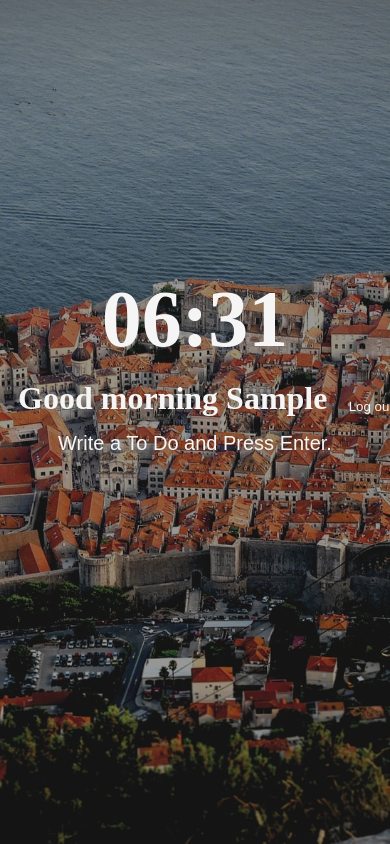
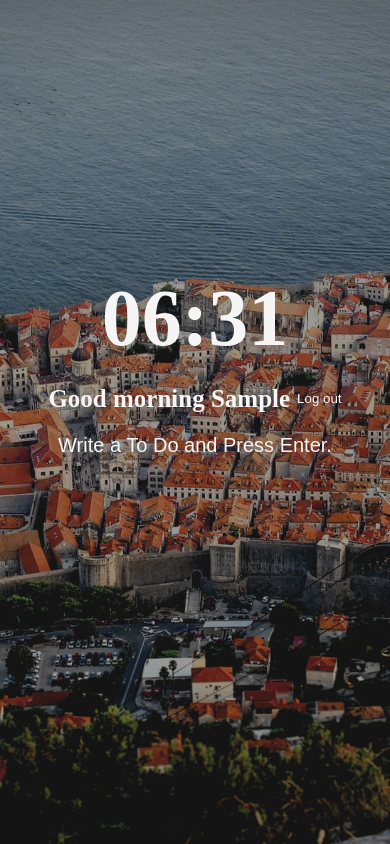
Before and after one commit to hizz1008/hizz1008-javascript-app, a plain HTML site: page index.html in a window 390 px wide. Both pictures are taken after typing "Sample" into the empty fields and a click on the button "Log In". Drawn offline with Linux system fonts and the light colour scheme; a web font is replaced by a local one.

Commit message:
레이아웃 변경

```diff
--- a/css/style.css
+++ b/css/style.css
@@ -33,8 +33,8 @@ button {
   font-family: "Poltawski Nowy", serif;
 }
 #clock,
-#greeting,
 #login-form,
+#logout-form,
 #todo-form,
 #todo-list,
 #quote {
@@ -52,7 +52,7 @@ button {
 .name,
 .todo-input,
 #login-btn,
-#loginout-btn {
+#logout-btn {
   color: whitesmoke;
 }
 .login-input,
@@ -108,7 +108,7 @@ body {
 #logout-form {
   display: flex;
 }
-#loginout-btn {
+#logout-btn {
   white-space: nowrap;
   margin-left: 6%;
 }
@@ -140,3 +140,26 @@ footer {
 .author {
   display: block;
 }
+@media screen and (max-width: 768px) {
+  body {
+    padding: 0 20px;
+  }
+  #weather {
+    top: 3%;
+    right: 8%;
+  }
+  #greeting {
+    font-size: 25px;
+  }
+  #logout-form {
+    display: flex;
+    align-items: center;
+    justify-content: center;
+    width: 100%;
+  }
+  #logout-btn {
+    margin-left: 2%;
+
+    height: 40px;
+  }
+}
--- a/index.html
+++ b/index.html
@@ -32,7 +32,7 @@
 
     <form id="logout-form">
       <h1 id="greeting" class="hidden"></h1>
-      <button id="loginout-btn" class="hidden">Log out</button>
+      <button id="logout-btn" class="hidden">Log out</button>
     </form>
     <form id="todo-form">
       <input
--- a/js/greetings.js
+++ b/js/greetings.js
@@ -2,7 +2,7 @@ const loginForm = document.querySelector("#login-form");
 const logoutForm = document.querySelector("#logout-form");
 const loginInput = document.querySelector("#login-form input");
 const greeting = document.querySelector("#greeting");
-const logoutBtn = document.querySelector("#loginout-btn");
+const logoutBtn = document.querySelector("#logout-btn");
 const HIDDEN_CLASSNAME = "hidden";
 const USERNAME_KEY = "username";
 
```
